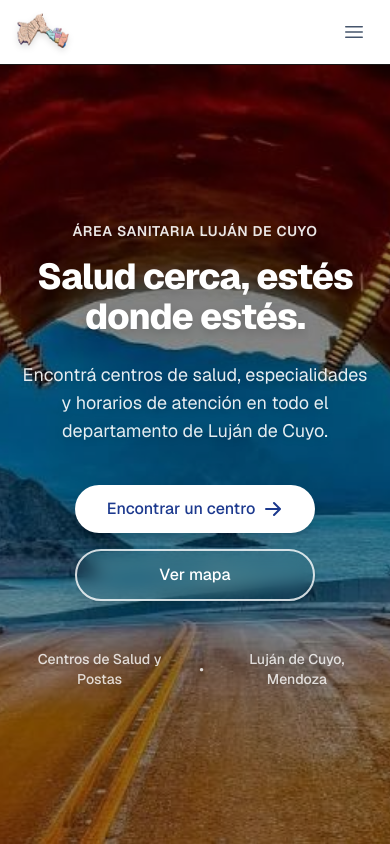
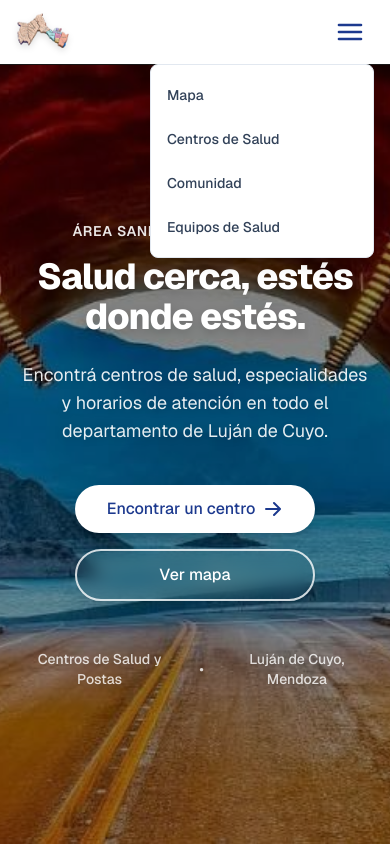
Before and after one commit to areasanitariaLDC/area-sanitaria-lujan, a Next.js app: page / in a window 390 px wide. Both pictures are taken after a click on the button "Menú". Shown: the top 844 px of the page. Built offline with nearby package versions, Linux system fonts and the light colour scheme.

Commit message:
feat: Replace horizontal nav with hamburger dropdown menu

```diff
--- a/src/components/layout/Header.tsx
+++ b/src/components/layout/Header.tsx
@@ -1,6 +1,23 @@
+"use client";
+
 import Link from "next/link";
+import { useState, useRef, useEffect } from "react";
 
 export default function Header() {
+  const [isMenuOpen, setIsMenuOpen] = useState(false);
+  const menuRef = useRef<HTMLDivElement>(null);
+
+  // Close menu when clicking outside
+  useEffect(() => {
+    function handleClickOutside(event: MouseEvent) {
+      if (menuRef.current && !menuRef.current.contains(event.target as Node)) {
+        setIsMenuOpen(false);
+      }
+    }
+    document.addEventListener("mousedown", handleClickOutside);
+    return () => document.removeEventListener("mousedown", handleClickOutside);
+  }, []);
+
   return (
     <header className="sticky top-0 z-50 w-full border-b bg-white/95 backdrop-blur supports-[backdrop-filter]:bg-white/60">
       <div className="container mx-auto px-4 h-16 flex items-center justify-between">
@@ -13,20 +30,52 @@ export default function Header() {
           </Link>
         </div>
 
-        <nav className="hidden md:flex items-center gap-8 text-sm font-medium text-slate-600">
-          <Link href="#mapa" className="hover:text-blue-600 transition-colors">Mapa</Link>
-          <Link href="#centros" className="hover:text-blue-600 transition-colors">Centros de Salud</Link>
-          <Link href="#comunidad" className="hover:text-blue-600 transition-colors">Comunidad</Link>
-          <Link href="#equipos" className="hover:text-blue-600 transition-colors">Equipos de Salud</Link>
-        </nav>
-
-        <div className="flex md:hidden">
-          {/* Mobile Menu Button Placeholder */}
-          <button className="text-slate-600 p-2">
-            <svg xmlns="http://www.w3.org/2000/svg" fill="none" viewBox="0 0 24 24" strokeWidth={1.5} stroke="currentColor" className="w-6 h-6">
+        {/* Dropdown Menu Container */}
+        <div className="relative" ref={menuRef}>
+          {/* Hamburger Button */}
+          <button
+            onClick={() => setIsMenuOpen(!isMenuOpen)}
+            className="text-blue-900 p-2 hover:bg-slate-100 rounded-md transition-colors focus:outline-none"
+            aria-label="Menú"
+          >
+            <svg xmlns="http://www.w3.org/2000/svg" fill="none" viewBox="0 0 24 24" strokeWidth={2} stroke="currentColor" className="w-8 h-8">
               <path strokeLinecap="round" strokeLinejoin="round" d="M3.75 6.75h16.5M3.75 12h16.5m-16.5 5.25h16.5" />
             </svg>
           </button>
+
+          {/* Dropdown Content */}
+          {isMenuOpen && (
+            <div className="absolute right-0 mt-2 w-56 bg-white border border-slate-200 rounded-lg shadow-lg py-2 flex flex-col z-50 animate-in fade-in slide-in-from-top-2">
+              <Link
+                href="#mapa"
+                onClick={() => setIsMenuOpen(false)}
+                className="px-4 py-3 text-sm font-medium text-slate-700 hover:bg-blue-50 hover:text-blue-700 transition-colors"
+              >
+                Mapa
+              </Link>
+              <Link
+                href="#centros"
+                onClick={() => setIsMenuOpen(false)}
+                className="px-4 py-3 text-sm font-medium text-slate-700 hover:bg-blue-50 hover:text-blue-700 transition-colors"
+              >
+                Centros de Salud
+              </Link>
+              <Link
+                href="#comunidad"
+                onClick={() => setIsMenuOpen(false)}
+                className="px-4 py-3 text-sm font-medium text-slate-700 hover:bg-blue-50 hover:text-blue-700 transition-colors"
+              >
+                Comunidad
+              </Link>
+              <Link
+                href="#equipos"
+                onClick={() => setIsMenuOpen(false)}
+                className="px-4 py-3 text-sm font-medium text-slate-700 hover:bg-blue-50 hover:text-blue-700 transition-colors"
+              >
+                Equipos de Salud
+              </Link>
+            </div>
+          )}
         </div>
       </div>
     </header>
```
